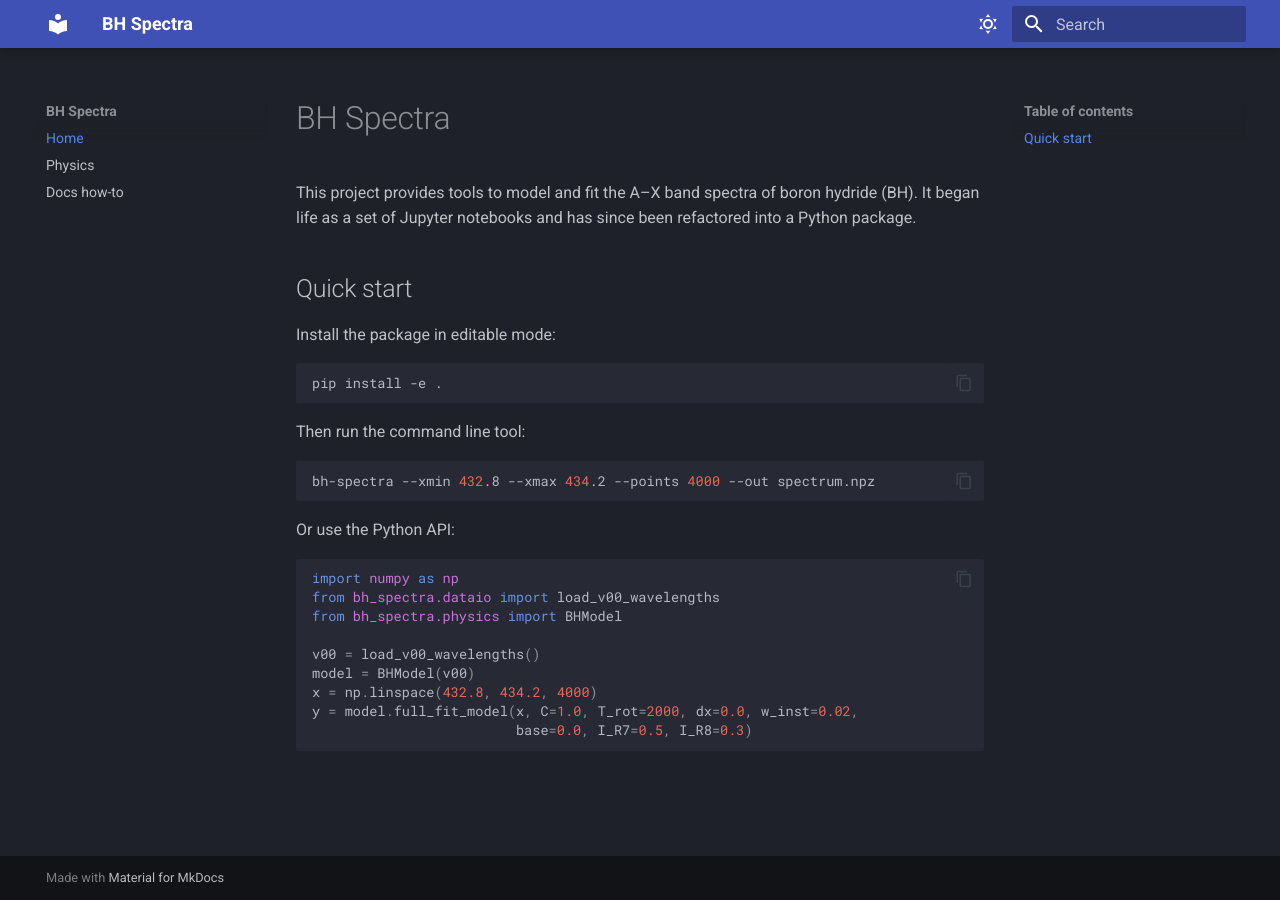
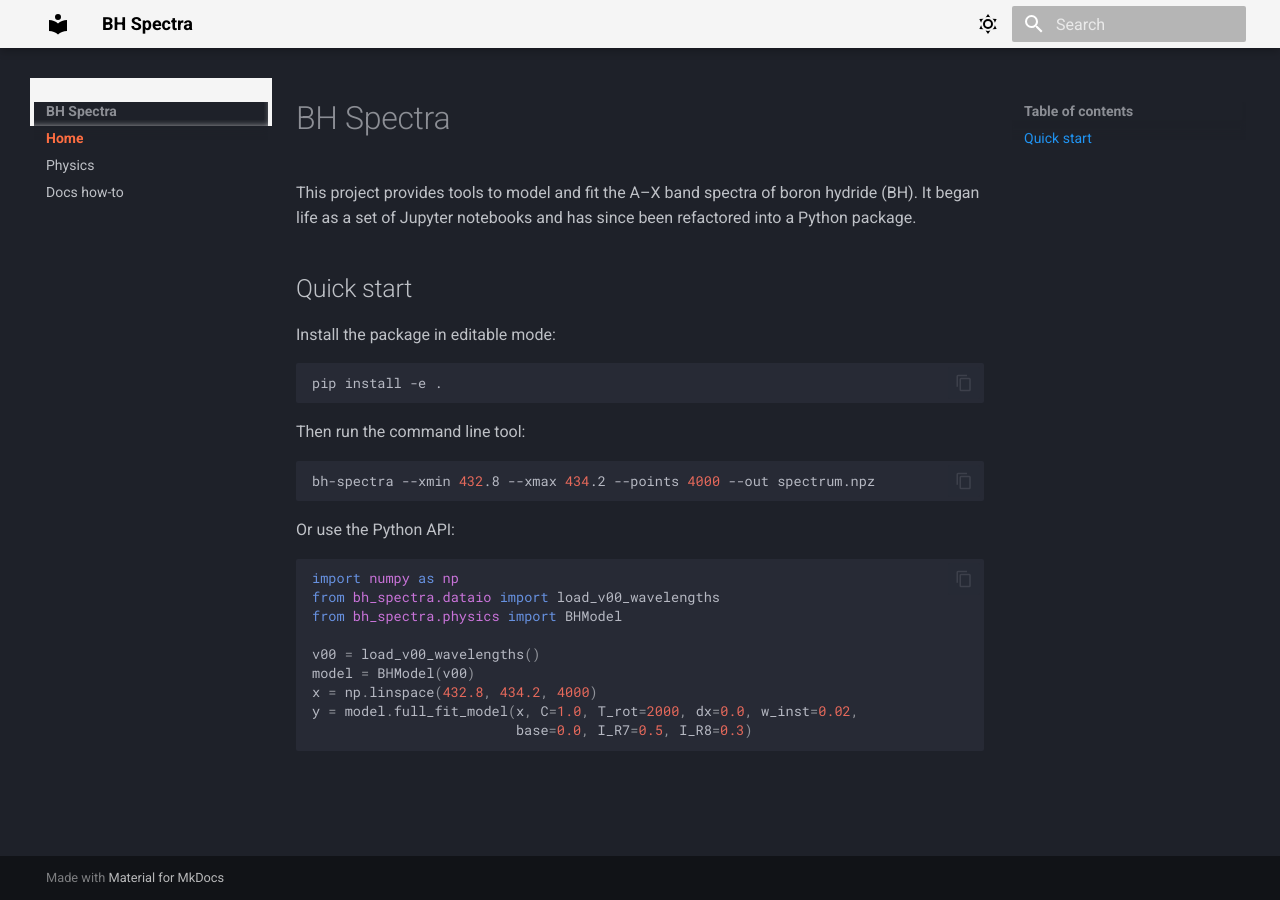
Before and after one commit to queezz/bh-molecule, an MkDocs documentation site: the page built from docs/index.md, in a window 1280 px wide. Built offline with MkDocs 1.6.1 and Material for MkDocs 9.7.7, drawn with Linux system fonts in a browser that asks for light colours.

Commit message:
style: jupyter-like mkdocs theme

```diff
--- /dev/null
+++ b/docs/stylesheets/jupyter.css
@@ -0,0 +1,24 @@
+/* Custom Jupyter-style theme adjustments for Material MkDocs */
+:root {
+  --md-default-bg-color: #ffffff;
+  --md-default-fg-color: #000000;
+  --md-primary-fg-color: #0e55a0; /* Jupyter blue */
+  --md-accent-fg-color: #f37626;  /* Jupyter orange */
+}
+
+/* Sidebar background similar to Jupyter */
+.md-sidebar--primary {
+  background-color: #f5f5f5;
+}
+
+/* Highlight active navigation link */
+.md-nav--primary .md-nav__item--active > .md-nav__link {
+  color: var(--md-accent-fg-color);
+  font-weight: 600;
+}
+
+/* Match header with sidebar background */
+.md-header {
+  background-color: #f5f5f5;
+  color: #000;
+}
--- a/mkdocs.yml
+++ b/mkdocs.yml
@@ -5,17 +5,20 @@
   features:
     - navigation.instant
     - navigation.tracking
+    - navigation.sections
+    - navigation.expand
+    - navigation.top
     - content.code.copy
   palette:
     - scheme: slate
-      primary: indigo
-      accent: indigo
+      primary: blue
+      accent: deep orange
       toggle:
         icon: material/weather-sunny
         name: Switch to light mode
     - scheme: default
-      primary: indigo
-      accent: indigo
+      primary: blue
+      accent: deep orange
       toggle:
         icon: material/weather-night
         name: Switch to dark mode
@@ -35,6 +38,8 @@
   - pymdownx.critic
   - pymdownx.details
   - pymdownx.inlinehilite
+extra_css:
+  - stylesheets/jupyter.css
 extra_javascript:
   - javascripts/mathjax.js
   - https://cdn.jsdelivr.net/npm/mathjax@3/es5/tex-mml-chtml.js
```
